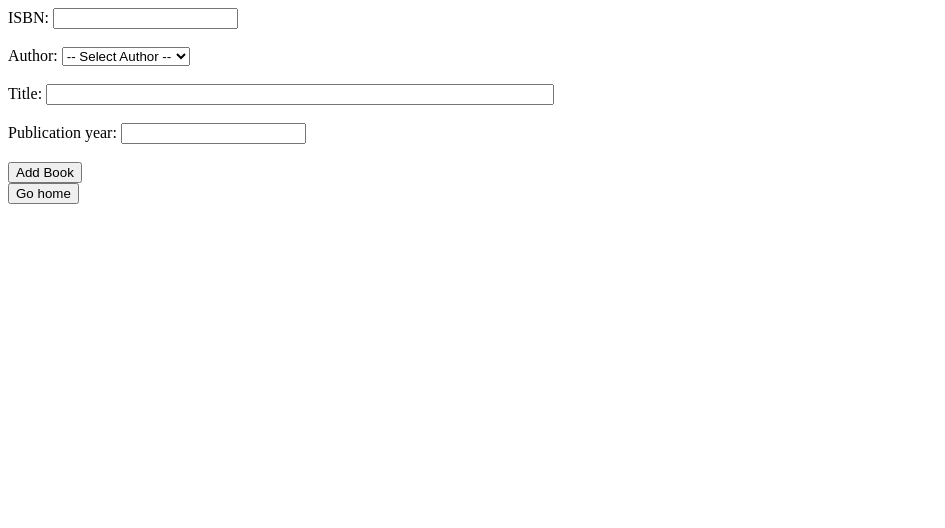
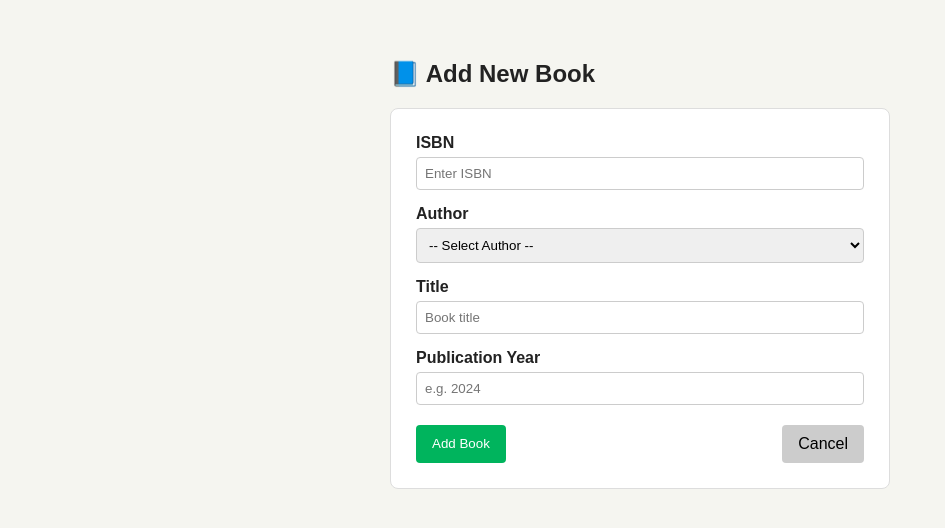
Before and after one commit to enoundou/Book_alchemy, a Flask app: page /add_book in a window 1280 px wide. Shown: the top 528 px of the page, without its empty margins (0-945 px from the left). Run offline with Flask 3, Linux system fonts and the light colour scheme.

Commit message:
Bonus Verwende ChatGPT zum Redesign der Benutzeroberfläche, Autor löschen

```diff
--- a/app.py
+++ b/app.py
@@ -46,10 +46,8 @@ def add_author():
         db.session.add(new_author)
         db.session.commit()
 
-        return (f"Author id: {new_author.id} <br>name: {new_author.name} <br>Birthdate: {new_author.birth_date} <br>"
-                f"Date of death: {new_author.date_of_death if new_author.date_of_death else ''} <br><strong>successfully added!</strong><br><br>"
-                f"<form action='/add_author' method='GET'>"
-                f"<input type='submit' value='Go to add Author'></form>")
+        flash(f"Author '{new_author.name}' was successfully added!", "success")
+        return redirect(url_for('home'))
 
     return render_template('add_author.html')
 
@@ -70,13 +68,10 @@ def add_book():
         db.session.add(new_book)
         db.session.commit()
 
-        author_name = new_book.author.name if new_book.author else None
-        return (f"Book id: {new_book.id} <br>ISBN: {new_book.isbn} <br>Author: {author_name} <br>"
-                f"Title: {new_book.title}, <br>Publication year: {new_book.publication_year}<br><strong>successfully added!</strong><br><br>"
-                f"<form action='/add_book' method='GET'>"
-                f"<input type='submit' value='Go to add Book'></form>")
+        flash(f"Book '{new_book.title}' was successfully added!", "success")
+        return redirect(url_for('home'))
 
-    authors = Author.query.all()
+    authors = Author.query.order_by(Author.name).all()
     return render_template('add_book.html', authors=authors)
 
 
@@ -134,19 +129,34 @@ def delete_book(book_id):
         return redirect(url_for('home'))
 
     title = book.title
-    author_id = book.author_id
+    author = book.author
 
     db.session.delete(book)
+    db.session.flush()
+
+    if author and len(author.books) == 0:
+        db.session.delete(author)
+
     db.session.commit()
 
-    remaining_book = Book.query.filter_by(author_id=author_id).first()
-    if not remaining_book:
-        author = db.session.get(Author, author_id)
-        if author:
-            db.session.delete(author)
-            db.session.commit()
+    flash(f"Book '{title}' was successfully deleted!", "success")
+    return redirect(url_for('home'))
 
-    flash(f"Book '{title}' was successfully deleted!", "success")
+
+@app.route('/author/<int:author_id>/delete', methods=['POST'])
+def delete_author(author_id):
+    author = db.session.get(Author, author_id)
+
+    if not author:
+        flash("Author not found", "error")
+        return redirect(url_for('home'))
+
+    name = author.name
+
+    db.session.delete(author)
+    db.session.commit()
+
+    flash(f"Author '{name}' was successfully deleted!", "success")
     return redirect(url_for('home'))
 
 
--- a/data_models.py
+++ b/data_models.py
@@ -13,7 +13,8 @@ class Author(db.Model):
         return f"Author({self.name}, {self.birth_date}, {self.date_of_death})"
 
     def __str__(self):
-        return f"Author id: {self.id}, name: {self.name}, birthdate: {self.birth_date}, date of death: {self.date_of_death}"
+        return (f"Author id: {self.id}, name: {self.name}, birthdate: {self.birth_date},"
+                f" date of death: {self.date_of_death}")
 
 
 
@@ -26,7 +27,7 @@ class Book(db.Model):
     title = db.Column(db.String(100), nullable=False)
     publication_year = db.Column(db.Integer, nullable=False)
 
-    author = db.relationship('Author', backref=db.backref('books', cascade="all, delete"))
+    author = db.relationship('Author', backref=db.backref('books', cascade="all, delete-orphan"))
 
     def __repr__(self):
         return f"Book({self.isbn}, {self.author_id}, {self.title}, {self.publication_year })"
--- /dev/null
+++ b/static/style.css
@@ -0,0 +1,161 @@
+body {
+  font-family: Arial, sans-serif;
+  background: #f5f5f0;
+  margin: 40px;
+  color: #222;
+}
+
+.top-bar {
+  display: flex;
+  justify-content: space-between;
+  align-items: center;
+  margin-bottom: 30px;
+}
+
+.actions a {
+  margin-left: 10px;
+  padding: 8px 12px;
+  background: #00b45d;
+  color: white;
+  text-decoration: none;
+  border-radius: 4px;
+}
+
+.filters {
+  background: white;
+  padding: 20px;
+  margin-bottom: 30px;
+  border: 1px solid #ddd;
+  border-radius: 6px;
+}
+
+.search-input {
+  width: 420px;
+  padding: 8px;
+}
+
+.row {
+  display: flex;
+  gap: 20px;
+  align-items: center;
+  margin-top: 12px;
+}
+
+.book-grid {
+  display: grid;
+  grid-template-columns: repeat(auto-fill, minmax(260px, 1fr));
+  gap: 20px;
+}
+
+.book-card {
+  background: white;
+  padding: 18px;
+  border: 1px solid #ddd;
+  border-radius: 8px;
+}
+
+.book-cover {
+  width: 90px;
+  height: 135px;
+  object-fit: cover;
+  margin-bottom: 10px;
+}
+
+.delete-btn {
+  background: #d9534f;
+  color: white;
+  border: none;
+  padding: 8px 12px;
+  cursor: pointer;
+  border-radius: 4px;
+}
+
+.flash {
+  padding: 12px;
+  margin-bottom: 20px;
+  background: #d4edda;
+  color: #155724;
+  border: 1px solid #c3e6cb;
+  border-radius: 5px;
+}
+
+.form-container {
+  max-width: 500px;
+  margin: 60px auto;
+}
+
+.form-card {
+  background: white;
+  padding: 25px;
+  border-radius: 8px;
+  border: 1px solid #ddd;
+}
+
+.form-group {
+  display: flex;
+  flex-direction: column;
+  margin-bottom: 15px;
+}
+
+.form-group label {
+  margin-bottom: 5px;
+  font-weight: bold;
+}
+
+.form-group input,
+.form-group select {
+  padding: 8px;
+  border-radius: 4px;
+  border: 1px solid #ccc;
+}
+
+.form-group input:focus,
+.form-group select:focus {
+  outline: none;
+  border-color: #00b45d;
+}
+
+.form-actions {
+  display: flex;
+  justify-content: space-between;
+  margin-top: 20px;
+}
+
+.btn-primary {
+  background: #00b45d;
+  color: white;
+  border: none;
+  padding: 10px 16px;
+  border-radius: 4px;
+  cursor: pointer;
+}
+
+.btn-primary:hover {
+  background: #00994d;
+}
+
+.btn-secondary {
+  text-decoration: none;
+  padding: 10px 16px;
+  background: #ccc;
+  border-radius: 4px;
+  color: black;
+}
+.flash {
+  padding: 14px 18px;
+  margin-bottom: 20px;
+  border-radius: 8px;
+  font-weight: bold;
+}
+
+.flash.success {
+  background: #d4edda;
+  color: #155724;
+  border: 1px solid #c3e6cb;
+}
+
+.flash.error {
+  background: #f8d7da;
+  color: #721c24;
+  border: 1px solid #f5c6cb;
+}
--- a/templates/add_book.html
+++ b/templates/add_book.html
@@ -3,36 +3,53 @@
 <head>
     <meta charset="UTF-8">
     <meta name="viewport" content="width=device-width, initial-scale=1.0">
-    <meta http-equiv="X-UA-Compatible" content="ie=edge">
-    <title>Book</title>
+    <title>Add Book</title>
+
+    <link rel="stylesheet" href="{{ url_for('static', filename='style.css') }}">
 </head>
+
 <body>
 
-<form action="/add_book" method="POST">
-    <label for="isbn">ISBN:</label>
-    <input type="text" id="isbn" name="isbn" required><br><br>
+<div class="form-container">
+    <h2>📘 Add New Book</h2>
 
-    <label for="author_id">Author:</label>
+
+    <form action="/add_book" method="POST" class="form-card">
+
+        <div class="form-group">
+            <label for="isbn">ISBN</label>
+            <input type="text" id="isbn" name="isbn" placeholder="Enter ISBN" required>
+        </div>
+
+        <div class="form-group">
+            <label for="author_id">Author</label>
             <select id="author_id" name="author_id" required>
                 <option value="">-- Select Author --</option>
-
                 {% for author in authors %}
                     <option value="{{ author.id }}">
                         {{ author.name }}
                     </option>
                 {% endfor %}
-    </select><br><br>
+            </select>
+        </div>
 
-    <label for="title">Title:</label>
-    <input type="text" id="title" name="title" style=" width:500px;" required><br><br>
+        <div class="form-group">
+            <label for="title">Title</label>
+            <input type="text" id="title" name="title" placeholder="Book title" required>
+        </div>
 
-    <label for="publication_year">Publication year:</label>
-    <input type="number" id="publication_year" name="publication_year"><br><br>
+        <div class="form-group">
+            <label for="publication_year">Publication Year</label>
+            <input type="number" id="publication_year" name="publication_year" placeholder="e.g. 2024">
+        </div>
 
-    <input type="submit" value="Add Book">
+        <div class="form-actions">
+            <button type="submit" class="btn-primary">Add Book</button>
+            <a href="/" class="btn-secondary">Cancel</a>
+        </div>
+
     </form>
-
-<form method="get" action="/"><input type="submit" value="Go home"></form>
+</div>
 
 </body>
 </html>
```
Also changed, not shown: templates/add_author.html (+32 -12 lines), templates/home.html (+120 -79 lines), data/library.sqlite. Lines whose indentation alone changed are shown as unchanged.
